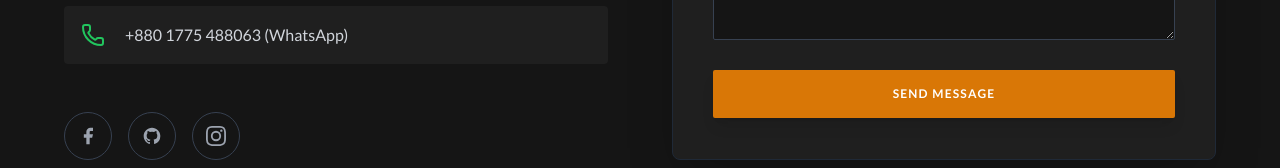
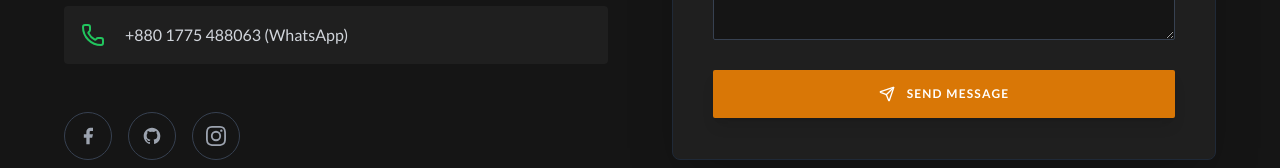
Before and after one commit to 1ImamHasan/chefPortfolio, a React (Vite) app: page / in a window 1280 px wide. Shown: the part 4205-4373 px from the top of the page. Built offline with nearby package versions, Linux system fonts and the light colour scheme; a web font is replaced by a local one.

Commit message:
feat: integrate EmailJS contact form with success/error states

```diff
--- a/package.json
+++ b/package.json
@@ -10,6 +10,7 @@
     "preview": "vite preview"
   },
   "dependencies": {
+    "@emailjs/browser": "^4.4.1",
     "aos": "^2.3.4",
     "lucide-react": "^1.14.0",
     "react": "^19.2.6",
--- a/src/components/Contact.jsx
+++ b/src/components/Contact.jsx
@@ -1,4 +1,6 @@
-import { Mail, Phone } from 'lucide-react'
+import { useState, useRef } from 'react'
+import emailjs from '@emailjs/browser'
+import { Mail, Phone, Send, CheckCircle, XCircle } from 'lucide-react'
 import { siteConfig } from '../data/config'
 
 const FacebookIcon = () => (
@@ -6,13 +8,11 @@ const FacebookIcon = () => (
     <path d="M18 2h-3a5 5 0 0 0-5 5v3H7v4h3v8h4v-8h3l1-4h-4V7a1 1 0 0 1 1-1h3z"/>
   </svg>
 )
-
 const GithubIcon = () => (
   <svg className="w-5 h-5" fill="currentColor" viewBox="0 0 24 24">
     <path d="M12 2C6.477 2 2 6.484 2 12.017c0 4.425 2.865 8.18 6.839 9.504.5.092.682-.217.682-.483 0-.237-.008-.868-.013-1.703-2.782.605-3.369-1.343-3.369-1.343-.454-1.158-1.11-1.466-1.11-1.466-.908-.62.069-.608.069-.608 1.003.07 1.531 1.032 1.531 1.032.892 1.53 2.341 1.088 2.91.832.092-.647.35-1.088.636-1.338-2.22-.253-4.555-1.113-4.555-4.951 0-1.093.39-1.988 1.029-2.688-.103-.253-.446-1.272.098-2.65 0 0 .84-.27 2.75 1.026A9.564 9.564 0 0 1 12 6.844a9.59 9.59 0 0 1 2.504.337c1.909-1.296 2.747-1.027 2.747-1.027.546 1.379.202 2.398.1 2.651.64.7 1.028 1.595 1.028 2.688 0 3.848-2.339 4.695-4.566 4.943.359.309.678.92.678 1.855 0 1.338-.012 2.419-.012 2.747 0 .268.18.58.688.482A10.02 10.02 0 0 0 22 12.017C22 6.484 17.522 2 12 2z"/>
   </svg>
 )
-
 const InstagramIcon = () => (
   <svg className="w-5 h-5" fill="currentColor" viewBox="0 0 24 24">
     <path d="M12 2.163c3.204 0 3.584.012 4.85.07 3.252.148 4.771 1.691 4.919 4.919.058 1.265.069 1.645.069 4.849 0 3.205-.012 3.584-.069 4.849-.149 3.225-1.664 4.771-4.919 4.919-1.266.058-1.644.07-4.85.07-3.204 0-3.584-.012-4.849-.07-3.26-.149-4.771-1.699-4.919-4.92-.058-1.265-.07-1.644-.07-4.849 0-3.204.013-3.583.07-4.849.149-3.227 1.664-4.771 4.919-4.919 1.266-.057 1.645-.069 4.849-.069zm0-2.163c-3.259 0-3.667.014-4.947.072-4.358.2-6.78 2.618-6.98 6.98-.059 1.281-.073 1.689-.073 4.948 0 3.259.014 3.668.072 4.948.2 4.358 2.618 6.78 6.98 6.98 1.281.058 1.689.072 4.948.072 3.259 0 3.668-.014 4.948-.072 4.354-.2 6.782-2.618 6.979-6.98.059-1.28.073-1.689.073-4.948 0-3.259-.014-3.667-.072-4.947-.196-4.354-2.617-6.78-6.979-6.98-1.281-.059-1.69-.073-4.949-.073zm0 5.838a6.162 6.162 0 1 0 0 12.324 6.162 6.162 0 0 0 0-12.324zM12 16a4 4 0 1 1 0-8 4 4 0 0 1 0 8zm6.406-11.845a1.44 1.44 0 1 0 0 2.881 1.44 1.44 0 0 0 0-2.881z"/>
@@ -20,7 +20,26 @@ const InstagramIcon = () => (
 )
 
 export default function Contact() {
-  const { email, phone, whatsapp, social, formspree } = siteConfig
+  const formRef = useRef()
+  const [status, setStatus] = useState('idle') // idle | loading | success | error
+  const { email, phone, whatsapp, social } = siteConfig
+
+  const handleSubmit = async (e) => {
+    e.preventDefault()
+    setStatus('loading')
+    try {
+      await emailjs.sendForm(
+        import.meta.env.VITE_EMAILJS_SERVICE_ID,
+        import.meta.env.VITE_EMAILJS_TEMPLATE_ID,
+        formRef.current,
+        import.meta.env.VITE_EMAILJS_PUBLIC_KEY
+      )
+      setStatus('success')
+      formRef.current.reset()
+    } catch {
+      setStatus('error')
+    }
+  }
 
   return (
     <section id="contact" className="py-24 bg-[#151515]">
@@ -44,18 +63,15 @@ export default function Contact() {
                 <span className="font-sans">{phone} (WhatsApp)</span>
               </a>
               <div className="flex space-x-4 pt-6">
-                <a href={social.facebook} target="_blank" rel="noopener noreferrer"
-                  aria-label="Facebook"
+                <a href={social.facebook} target="_blank" rel="noopener noreferrer" aria-label="Facebook"
                   className="w-12 h-12 border border-gray-700 flex items-center justify-center rounded-full hover:bg-blue-600 hover:border-blue-600 hover:text-white transition-all text-gray-400">
                   <FacebookIcon />
                 </a>
-                <a href={social.github} target="_blank" rel="noopener noreferrer"
-                  aria-label="GitHub"
+                <a href={social.github} target="_blank" rel="noopener noreferrer" aria-label="GitHub"
                   className="w-12 h-12 border border-gray-700 flex items-center justify-center rounded-full hover:bg-gray-700 hover:text-white transition-all text-gray-400">
                   <GithubIcon />
                 </a>
-                <a href={social.instagram} target="_blank" rel="noopener noreferrer"
-                  aria-label="Instagram"
+                <a href={social.instagram} target="_blank" rel="noopener noreferrer" aria-label="Instagram"
                   className="w-12 h-12 border border-gray-700 flex items-center justify-center rounded-full hover:bg-pink-600 hover:border-pink-600 hover:text-white transition-all text-gray-400">
                   <InstagramIcon />
                 </a>
@@ -64,7 +80,7 @@ export default function Contact() {
           </div>
 
           <div className="bg-[#1f1f1f] p-10 rounded-lg border border-gray-800 shadow-2xl" data-aos="fade-left">
-            <form action={formspree} method="POST" className="space-y-6">
+            <form ref={formRef} onSubmit={handleSubmit} className="space-y-6">
               <div className="grid grid-cols-1 md:grid-cols-2 gap-6">
                 <div>
                   <label className="block text-[10px] font-bold uppercase text-gray-500 mb-2 tracking-widest">Name</label>
@@ -82,9 +98,32 @@ export default function Contact() {
                 <textarea name="message" rows="4" required placeholder="How can I help you?"
                   className="w-full bg-[#151515] border border-gray-700 p-4 text-white focus:border-brand-gold transition-colors text-sm rounded-sm"></textarea>
               </div>
-              <button type="submit"
-                className="w-full bg-brand-gold text-white font-sans font-bold uppercase tracking-widest py-4 hover:bg-amber-700 transition-colors text-xs rounded-sm shadow-lg">
-                Send Message
+
+              {status === 'success' && (
+                <div className="flex items-center gap-3 text-green-400 bg-green-400/10 p-4 rounded border border-green-400/20">
+                  <CheckCircle className="w-5 h-5 flex-shrink-0" />
+                  <span className="text-sm">Message sent successfully!</span>
+                </div>
+              )}
+              {status === 'error' && (
+                <div className="flex items-center gap-3 text-red-400 bg-red-400/10 p-4 rounded border border-red-400/20">
+                  <XCircle className="w-5 h-5 flex-shrink-0" />
+                  <span className="text-sm">Something went wrong. Please try again.</span>
+                </div>
+              )}
+
+              <button type="submit" disabled={status === 'loading'}
+                className="w-full bg-brand-gold text-white font-sans font-bold uppercase tracking-widest py-4 hover:bg-amber-700 transition-colors text-xs rounded-sm shadow-lg flex items-center justify-center gap-3 disabled:opacity-70 disabled:cursor-not-allowed">
+                {status === 'loading' ? (
+                  <>
+                    <div className="w-4 h-4 border-2 border-white/30 border-t-white rounded-full animate-spin"></div>
+                    Sending...
+                  </>
+                ) : (
+                  <>
+                    <Send className="w-4 h-4" /> Send Message
+                  </>
+                )}
               </button>
             </form>
           </div>
```
Also changed, not shown: 2 other files (tests, documents, lock files or other folders).
